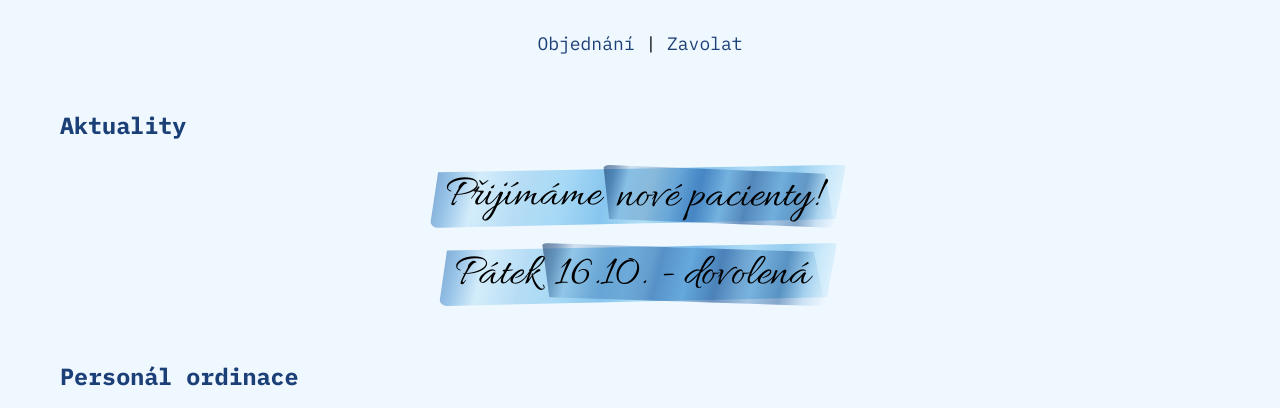
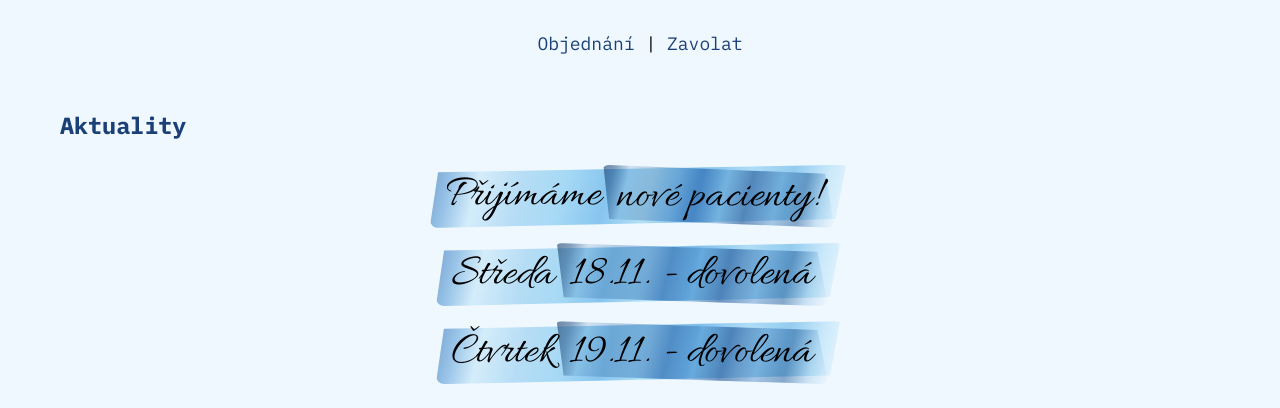
Before and after one commit to GAMGIN-STUDIO/general-practitioner, a website: page index.html in a window 1280 px wide. Shown: the part 520-928 px from the top of the page. Drawn offline with Linux system fonts and the light colour scheme.

Commit message:
holiday news

```diff
--- a/index.html
+++ b/index.html
@@ -77,7 +77,10 @@
 					<mark class="I">Přijímáme<mark class="II">nové pacienty!</mark></mark>
 				</article>
 				<article>
-					<mark class="I">Pátek<mark class="II">16.10.&nbsp;-&nbsp;dovolená</mark></mark>
+					<mark class="I">Středa<mark class="II">18.11.&nbsp;-&nbsp;dovolená</mark></mark>
+				</article>
+				<article>
+					<mark class="I">Čtvrtek<mark class="II">19.11.&nbsp;-&nbsp;dovolená</mark></mark>
 				</article>
 			</div>
 			<div class="introII">
```
